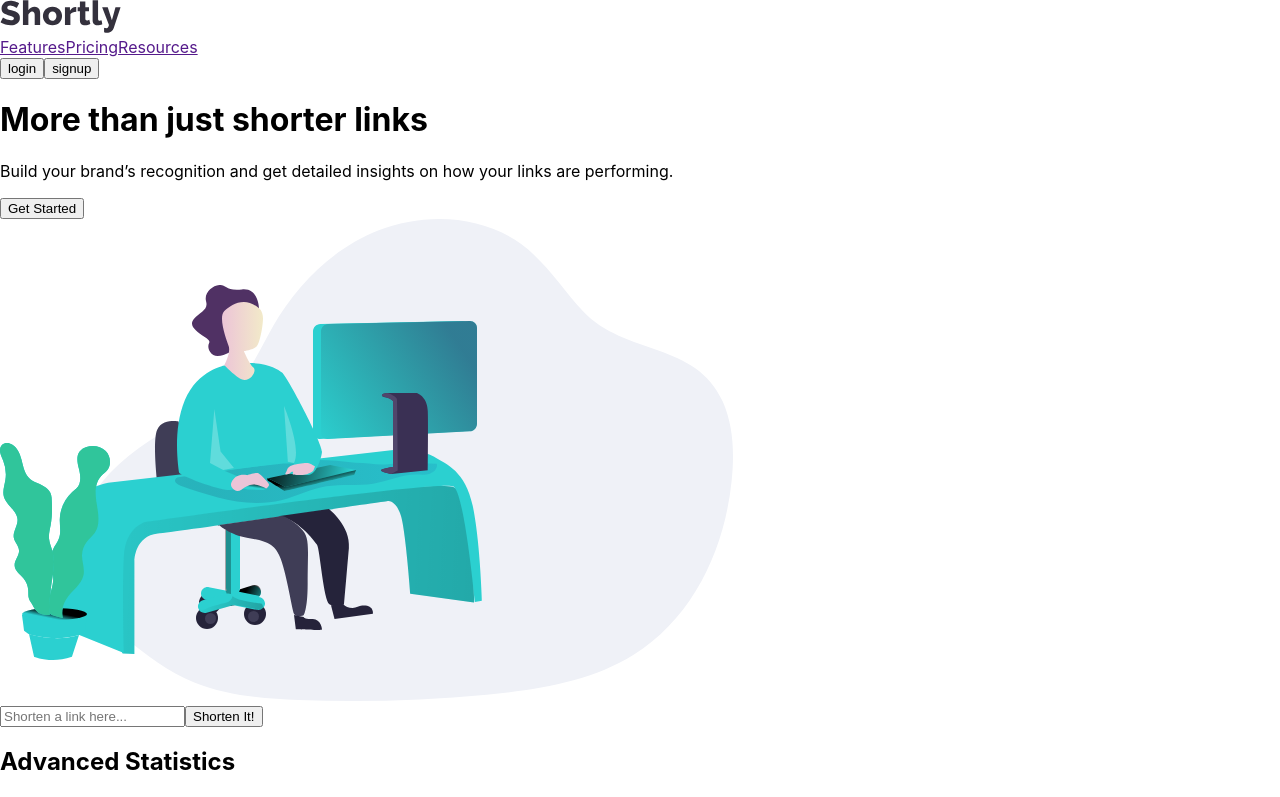
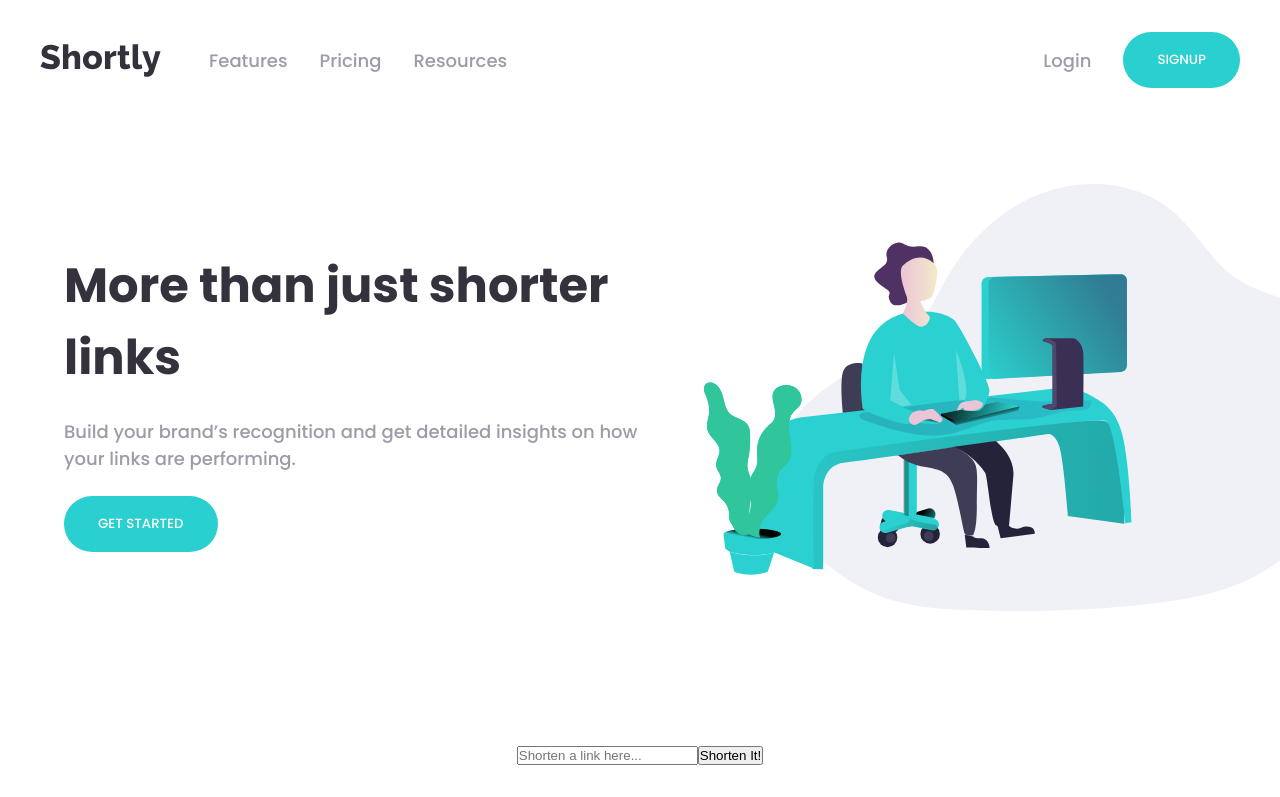
Before and after one commit to Master-Osaro/54_url_shortening-api, a React (Create React App) app: page / in a window 1280 px wide. Shown: the top 797 px of the page. Built offline with nearby package versions, Linux system fonts and the light colour scheme.

Commit message:
Style Hero Section - Desktop

```diff
--- a/src/App.css
+++ b/src/App.css
@@ -1,38 +1,165 @@
-.App {
-  text-align: center;
+@import url('https://fonts.googleapis.com/css2?family=Poppins:wght@500;700&display=swap');
+*{
+  padding: 0;
+  margin: 0;
+  box-sizing: border-box;
 }
 
-.App-logo {
-  height: 40vmin;
-  pointer-events: none;
+:root{
+/* ## Colors */
+
+/* ### Primary */
+
+--Cyan: hsl(180, 66%, 49%);
+--Dark-Violet: hsl(257, 27%, 26%);
+
+/* ### Secondary */
+--Red: hsl(0, 87%, 67%);
+
+/* ### Neutral */
+--Gray: hsl(0, 0%, 75%);
+--Grayish-Violet: hsl(257, 7%, 63%);
+--Very-Dark-Blue: hsl(255, 11%, 22%);
+--Very-Dark-Violet: hsl(260, 8%, 14%);
+--White: hsl(0, 0%, 100%);
+
+/* ## Typography */
+
+/* ### Body Copy */
+--Font-family: 'Poppins', sans-serif;
+
+--Font-size: 18px;
 }
 
-@media (prefers-reduced-motion: no-preference) {
-  .App-logo {
-    animation: App-logo-spin infinite 20s linear;
-  }
+html{
+  overflow-x: hidden;
+  scroll-behavior: smooth;
+}
+body{
+  font-size: var(--Font-size);
+  font-family: var(--Font-family);
+  overflow-x: hidden;
+  color: var(--Grayish-Violet);
 }
 
-.App-header {
-  background-color: #282c34;
-  min-height: 100vh;
+.btn{
+  padding: 1rem 2rem;
+  border-radius: 0.25rem;
+  border: none;
+  cursor: pointer;
+  font-family: inherit;
+  text-transform: uppercase;
+  width: fit-content;
+  transition: all .3s;
+}
+
+.btn-primary{
+  background: var(--Cyan);
+  color: var(--White);
+  border: 2px solid transparent;
+  border-radius: 3rem;
+}
+.btn-primary:hover{
+  background: var(--Cyan);
+  color: var(--Soft-Red);
+  border: 2px solid var(--Cyan);
+}
+.btn-blue{
+  background: var(--Soft-Blue);
+  color: var(--White);
+  border: 2px solid transparent;
+}
+.btn-blue:hover{
+  background: var(--White);
+  color: var(--Soft-Blue);
+  border: 2px solid var(--Soft-Blue);
+}
+
+.btn-white{
+  background: var(--White);
+  color: var(--Soft-Blue);
+  border: 2px solid transparent;
+  box-shadow: 2px 5px 12px 1px var(--Soft-Blue-Shadow);
+}
+.btn-white:hover{
+  color: var(--Very-Dark-Blue);
+  border: 2px solid var(--Very-Dark-Blue);
+  box-shadow: none;
+}
+
+h1,h2,h3,h4,h5,h6{
+  color: var(--Very-Dark-Blue);
+}
+
+header, section{
+  display: flex;
+  justify-content: center;
+}
+
+nav, .container{
+  max-width: 1200px;
+}
+
+nav{
+  width: 100%;
+  display: flex;
+  justify-content: space-between;
+  padding: 2rem 0;
+}
+
+.nav__group, .nav-list{
+  display: flex;
+  align-items: center;
+}
+
+.nav-list{
+  gap: 2rem;
+}
+.nav-link{
+  text-decoration: none;
+  color: inherit;
+}
+
+.logo{
+  margin-right: 3rem;
+}
+
+.nav__btns{
+  display: flex;
+  gap: 2rem;
+  align-items: center;
+}
+
+
+section{
+  padding: 4rem;
+}
+
+section .container{
+  display: flex;
+}
+
+/* ============ Section Hero ===============*/
+
+.section__hero .container{
+  align-items: center;
+}
+.section__hero h1{
+  font-size: 3rem;
+}
+
+.section__hero-img, .section__hero-text{
+  flex: 1;
+}
+.section__hero-img{
+  width: 50%;
+}
+.section__hero-img img{
+  margin-left: 4rem;
+  max-width: 650px;
+}
+.section__hero-text{
   display: flex;
   flex-direction: column;
-  align-items: center;
-  justify-content: center;
-  font-size: calc(10px + 2vmin);
-  color: white;
+  gap: 1.5rem;
 }
-
-.App-link {
-  color: #61dafb;
-}
-
-@keyframes App-logo-spin {
-  from {
-    transform: rotate(0deg);
-  }
-  to {
-    transform: rotate(360deg);
-  }
-}
--- a/src/components/Footer.jsx
+++ b/src/components/Footer.jsx
@@ -1,12 +1,12 @@
 const Footer=()=>{
     return <footer>
-        <div className="section section__boost">
+        <section className="section section__boost">
             <div className="container">
                 <h1>Boost your links today</h1>
                 <button>Get Started</button>
             </div>
-        </div>
-        <div className="section section__mainFooter">
+        </section>
+        <section className="section section__mainFooter">
             <div className="container">
                 <div className="logo"></div>
                 <div className="feature-list">
@@ -31,7 +31,7 @@ const Footer=()=>{
 
                 <di className="socials"></di>
             </div>
-        </div>
+        </section>
     </footer>
 }
 
--- a/src/components/Header.jsx
+++ b/src/components/Header.jsx
@@ -2,15 +2,18 @@ import logo from '../images/logo.svg'
 const Header=()=>{
     return <header>
             <nav>
-                <img src={logo} alt="" className="logo" />
-                <div className="nav-list">
-                    <a href="" className="nav-link">Features</a>
-                    <a href="" className="nav-link">Pricing</a>
-                    <a href="" className="nav-link">Resources</a>
+                <div className="nav__group">
+                    <img src={logo} alt="" className="logo" />
+                    <div className="nav-list">
+                        <a href="" className="nav-link">Features</a>
+                        <a href="" className="nav-link">Pricing</a>
+                        <a href="" className="nav-link">Resources</a>
+                    </div>
                 </div>
+
                 <div className="nav__btns">
-                    <button>login</button>
-                    <button>signup</button>
+                    <a href="" className="nav-link">Login</a>
+                    <button className='btn btn-primary'>signup</button>
                 </div>
             </nav>
         </header>
--- a/src/components/Home.jsx
+++ b/src/components/Home.jsx
@@ -8,21 +8,21 @@ const Home=()=>{
         <>
             <Header />
             <main>
-                <div className="section section__hero">
+                <section className="section section__hero">
                     <div className="container">
                         <div className="section__hero-text">
                             <h1>More than just shorter links</h1>
                             <p>Build your brand’s recognition and get detailed insights
                                 on how your links are performing.</p>
-                            <button>Get Started</button>
+                            <button className='btn btn-primary'>Get Started</button>
                         </div>
                         <div className="section__hero-img">
                             <img src={heroIllustration} alt="Illustration of a person working" />
                         </div>
                     </div>
-                </div>
+                </section>
                 <URLShortener />
-                <div className="section section__advancedStat">
+                <section className="section section__advancedStat">
                     <div className="container">
                         <div className="section__advancedStat-text">
                             <h2>Advanced Statistics</h2>
@@ -43,7 +43,7 @@ const Home=()=>{
                             </div>
                         </div>
                     </div>
-                </div>
+                </section>
             </main>
 
             <Footer />
--- a/src/components/URLShortener.jsx
+++ b/src/components/URLShortener.jsx
@@ -1,9 +1,9 @@
 const URLShortener=()=>{
-    return <div className="section sectionURL">
+    return <section className="section sectionURL">
         <div className="container">
             <input type="text" placeholder="Shorten a link here..."/><button>Shorten It!</button>
         </div>
-    </div>
+    </section>
 }
 
 export default URLShortener
```
Also changed, not shown: src/index.html (deleted, +0 -24 lines).
